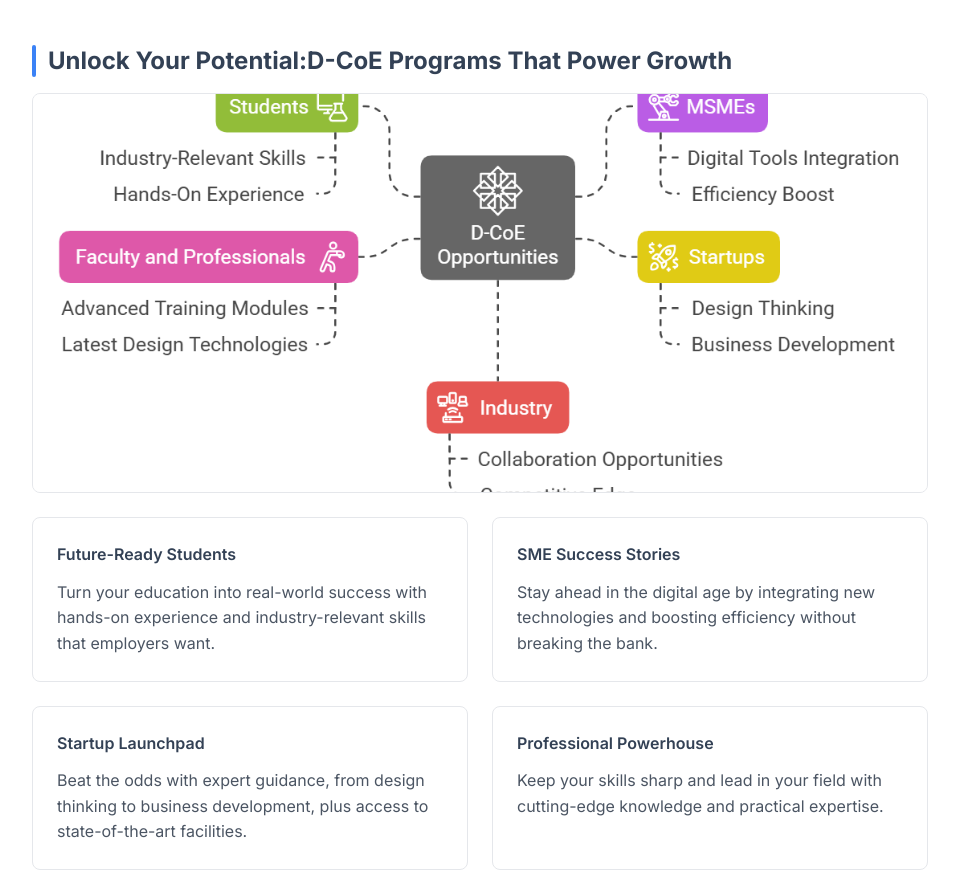
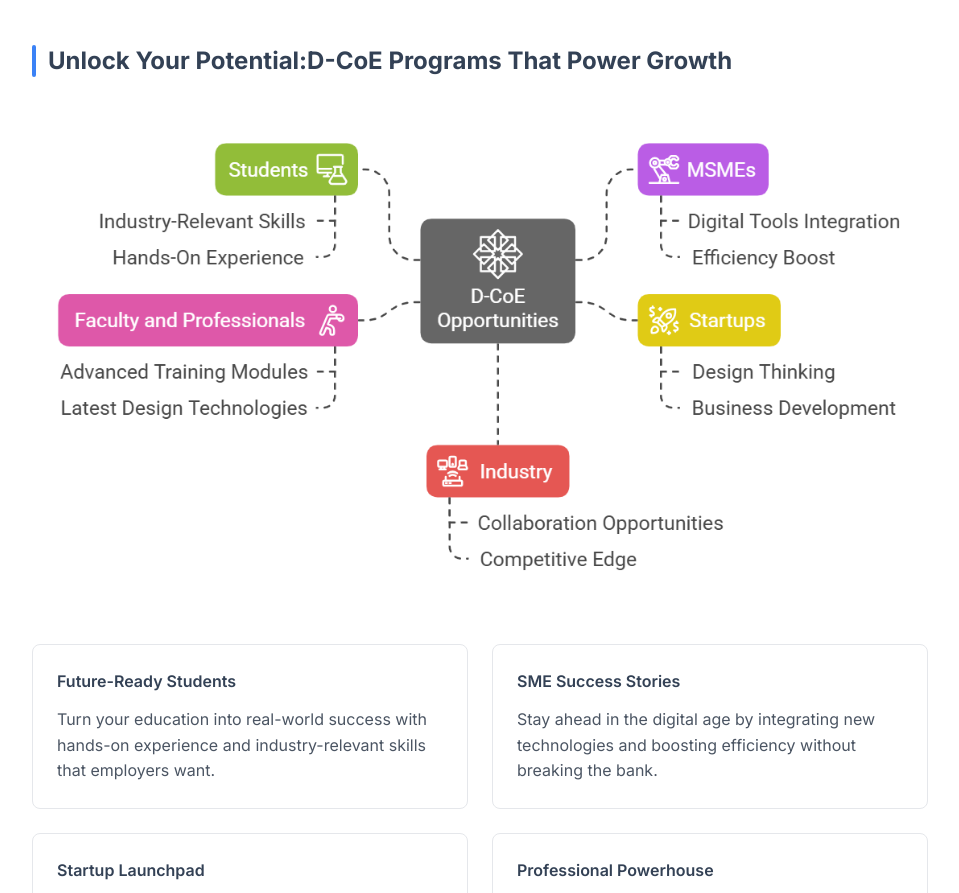
Before and after one commit to PrajwalPrabhuiisc/Broadcast4, a plain HTML site: page index.html in a window 1280 px wide. Shown: the part 1936-2829 px from the top of the page, without its empty margins (160-1119 px from the left). Drawn offline with nearby package versions, Linux system fonts and the light colour scheme.

Commit message:
index.html

```diff
--- a/index.html
+++ b/index.html
@@ -329,9 +329,13 @@
                 <!-- Who We Serve Section -->
                 <section class="mb-12">
                     <h2 class="section-title text-2xl font-bold">Unlock Your Potential:D-CoE Programs That Power Growth</h2>
-                    <div class="image-placeholder h-64 relative flex justify-center items-center bg-gray-100 mb-6">
-                        <img src="Opportunitie.png" alt="Our Community" class="w-full h-full object-cover">
-                    </div>
+<div class="relative h-100 w-full bg-gray-120 mb-6 overflow-hidden">
+        <img
+            src="Opportunitie.png"
+            alt="Our Community"
+            class="w-full h-full object-contain"
+        >
+    </div>
                     <div class="grid grid-cols-1 md:grid-cols-2 gap-6">
                         <div class="p-6 bg-white border border-gray-200 rounded-lg">
                             <h3 class="font-semibold mb-3">Future-Ready Students</h3>
```
